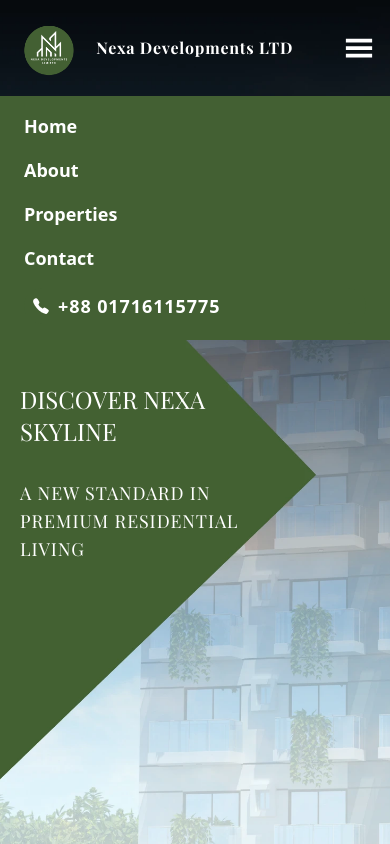
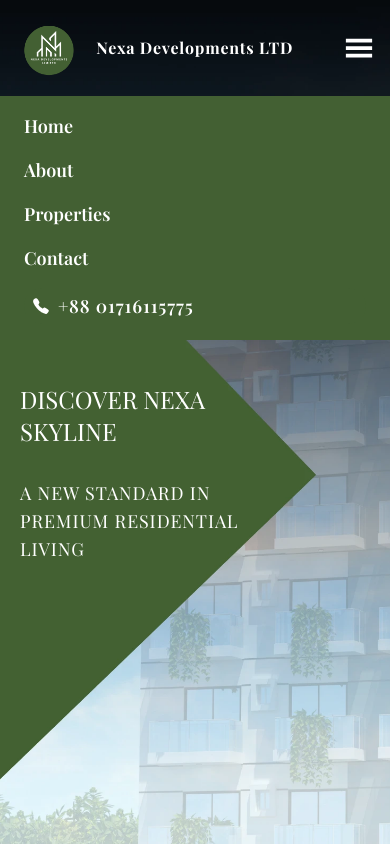
Before and after one commit to alifhossain07/nexa-development-realestate, a Next.js app: page /properties in a window 390 px wide. Both pictures are taken after a click on the button 358 px from the left and 48 px from the top of the page. Shown: the top 844 px of the page. Built offline with nearby package versions, Linux system fonts and the light colour scheme; a web font is replaced by a local one.

Commit message:
Property Page Done,With Responsive

```diff
--- a/app/properties/sections/TermsConditions/TermsConditions.jsx
+++ b/app/properties/sections/TermsConditions/TermsConditions.tsx
@@ -17,7 +17,7 @@
               <p className="mt-2 text-gray-700">
                 Applications for apartment allotment in Nexa Skyline must be submitted using the
                 prescribed form, signed by the applicant, along with the earnest money and required
-                documents. Allotments are made on a <strong>"first come, first served"</strong> basis.
+                documents. Allotments are made on a <strong>first come, first served</strong> basis.
                 Nexa Developments Limited reserves the right to accept or reject any application
                 without providing reasons.
               </p>
@@ -66,7 +66,7 @@
           <div className="flex font-title items-start space-x-4">
             <FaBuilding className="text-green-500 w-8 h-8 flex-shrink-0" />
             <div>
-              <h2 className="text-2xl font-semibold text-green-600">Developer's Rights</h2>
+              <h2 className="text-2xl font-semibold text-green-600">Developers Rights</h2>
               <p className="mt-2 text-gray-700">
                 The company reserves the right to modify architectural and structural designs as
                 deemed necessary.
@@ -103,7 +103,7 @@
           <div className="flex font-title items-start space-x-4">
             <FaUsers className="text-green-500 w-8 h-8 flex-shrink-0" />
             <div>
-              <h2 className="text-2xl font-semibold text-green-600">Owner's Association</h2>
+              <h2 className="text-2xl font-semibold text-green-600">Owners Association</h2>
               <p className="mt-2 text-gray-700">
                 An Owners Association will be formed to maintain the general affairs of the
                 building, and allottees must comply with its rules and regulations.
--- a/app/shared/Header.tsx
+++ b/app/shared/Header.tsx
@@ -79,12 +79,12 @@
 
             {/* Mobile Menu */}
             {isMenuOpen && (
-                <div className="md:hidden bg-[#436033] text-white py-4 px-6">
+                <div className="md:hidden font-title bg-[#436033] text-white py-4 px-6">
                     <ul className="flex flex-col gap-4 text-lg font-semibold">
-                        <li>Home</li>
-                        <li>About</li>
-                        <li>Properties</li>
-                        <li>Contact</li>
+                        <li><Link href="/">Home</Link></li>
+                        <li><Link href="/about">About</Link></li>
+                        <li><Link href="/properties">Properties</Link></li>
+                        <li><Link href="/contact">Contact</Link></li>
                         <li className="text-lg gap-2 bg-[#436033] px-2 py-1 rounded-3xl text-white flex font-semibold items-center tracking-wider">
                             <IoCall /> +88 01716115775
                         </li>
--- a/app/shared/SocialSidebar.tsx
+++ b/app/shared/SocialSidebar.tsx
@@ -8,7 +8,7 @@
 
 const SocialSidebar = () => {
   return (
-    <div className="fixed top-1/2 right-0 transform -translate-y-1/2 bg-[#375A53] p-4 rounded-r-lg shadow-md space-y-4 z-50">
+    <div className="fixed hidden lg:block top-1/2 right-0 transform -translate-y-1/2 bg-[#375A53] p-4 rounded-r-lg shadow-md space-y-4 z-50">
       {/* Facebook */}
       <a
         href="https://facebook.com"
--- a/next.config.ts
+++ b/next.config.ts
@@ -1,6 +1,15 @@
 /** @type {import('next').NextConfig} */
 const nextConfig = {
-  output: 'export',
+  images: {
+    remotePatterns: [
+      {
+        protocol: 'https',
+        hostname: 'i.pravatar.cc',
+        port: '', // Leave empty if there's no specific port
+        pathname: '/**', // Match all paths
+      },
+    ],
+  },
 };
 
 module.exports = nextConfig;
```
